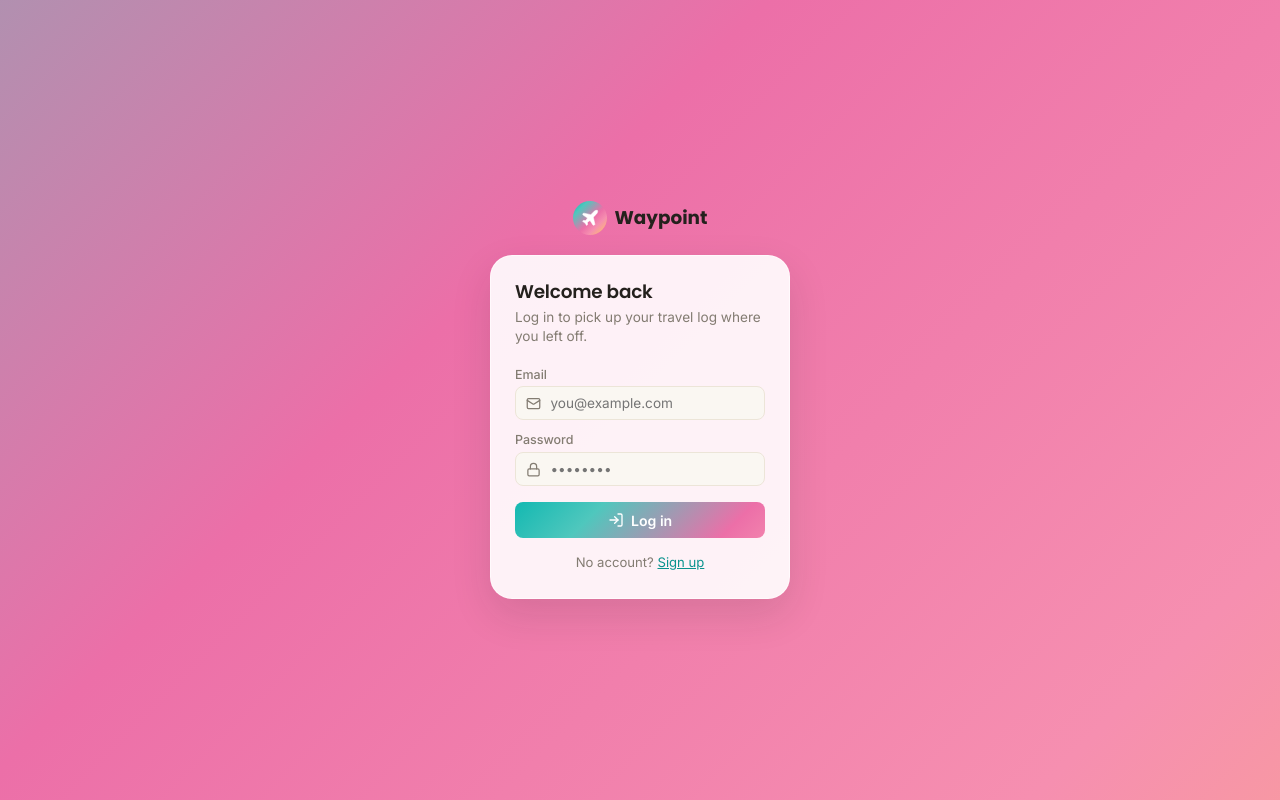
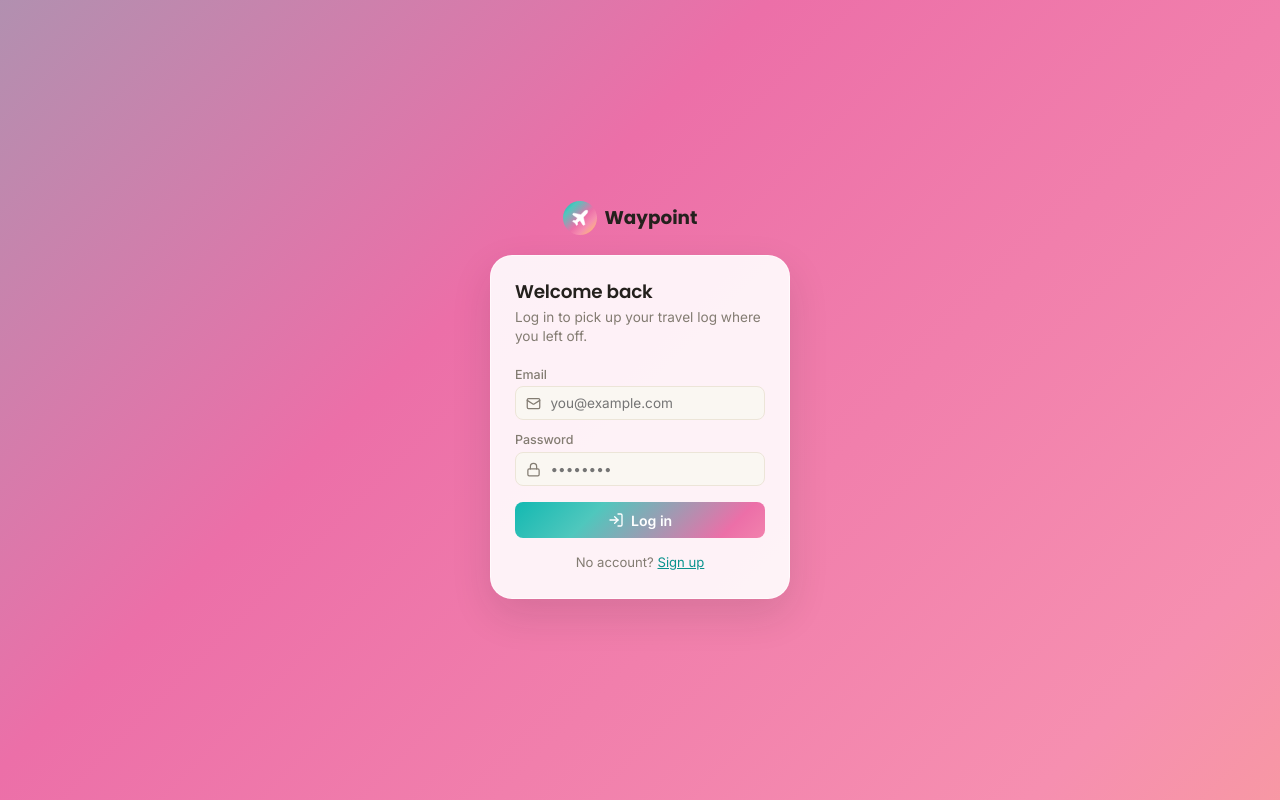
Before and after one commit to SophieAoi/travel-log-app, a React (Vite) app in the folder client/: page /login in a window 1280 px wide. Built offline with nearby package versions, Linux system fonts and the light colour scheme; no server answers.

Commit message:
Modified client css to move the app title name slightly to the left to align to the login box

```diff
--- a/client/src/App.css
+++ b/client/src/App.css
@@ -511,8 +511,10 @@ a.stat:hover {
 }
 
 .auth-page .logo {
+  width: 100%;
   justify-content: center;
   margin-bottom: 1.25rem;
+  transform: translateX(-10px);
 }
 
 .auth-page .logo .logo-badge {
```
